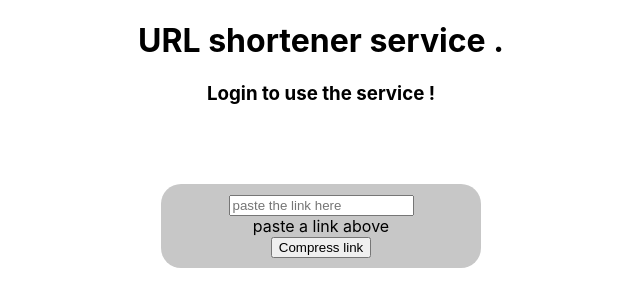
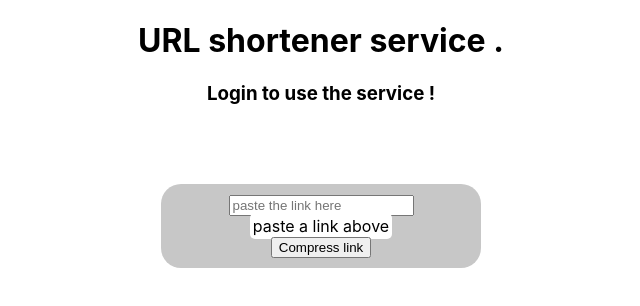
Before and after one commit to goutham469/url-shortener, a React (Create React App) app: page / in a window 1280 px wide. Shown: the top 306 px of the page, without its empty margins (319-959 px from the left). Built offline with nearby package versions, Linux system fonts and the light colour scheme.

Commit message:
link element modified

```diff
--- a/src/App.js
+++ b/src/App.js
@@ -37,7 +37,7 @@ function App() {
 
         if(data.status == true)
         {
-          setCompressedLink(`${process.env.REACT_APP_SERVER_URL}` + data.tinyUrl)
+          setCompressedLink(`${process.env.REACT_APP_SERVER_URL}` +"/"+ data.tinyUrl)
         }
         else
         {
@@ -88,7 +88,7 @@ function App() {
       <div style={{display:"flex",justifyContent:"space-around"}}>
         <form className='Main-form'>
           <input type='text' onChange={(event)=>setLink(event.target.value)} placeholder='paste the link here'/><br/>
-          <label>{compressedLink?compressedLink:"paste a link above"}</label><br/>
+          <label style={{backgroundColor:"white",borderRadius:"5px",padding:"3px",margin:"10px"}}>{compressedLink?compressedLink:"paste a link above"}</label><br/>
           <button onClick={(event)=>CompressLink(event)}>Compress link</button>
         </form>
       </div>
```
